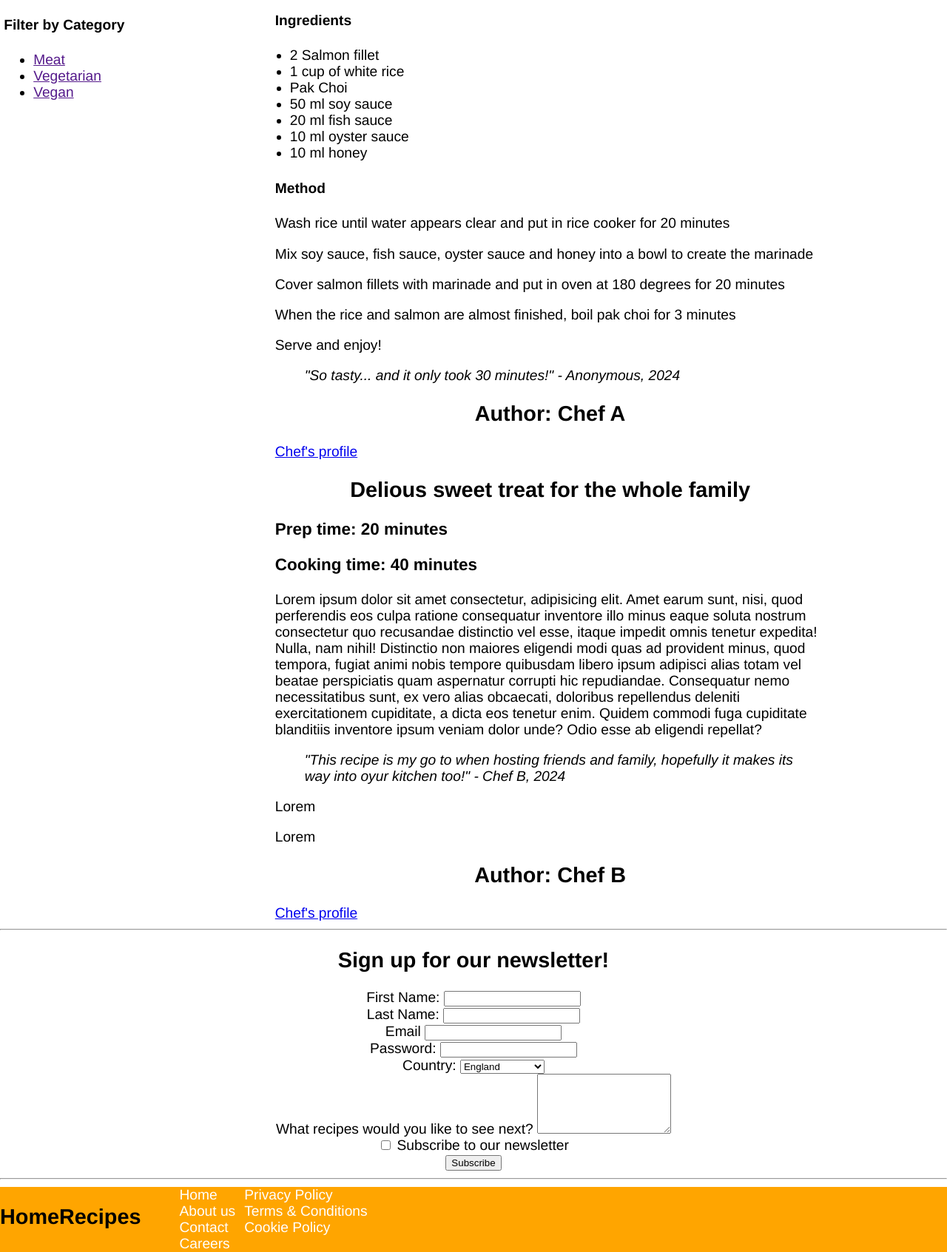
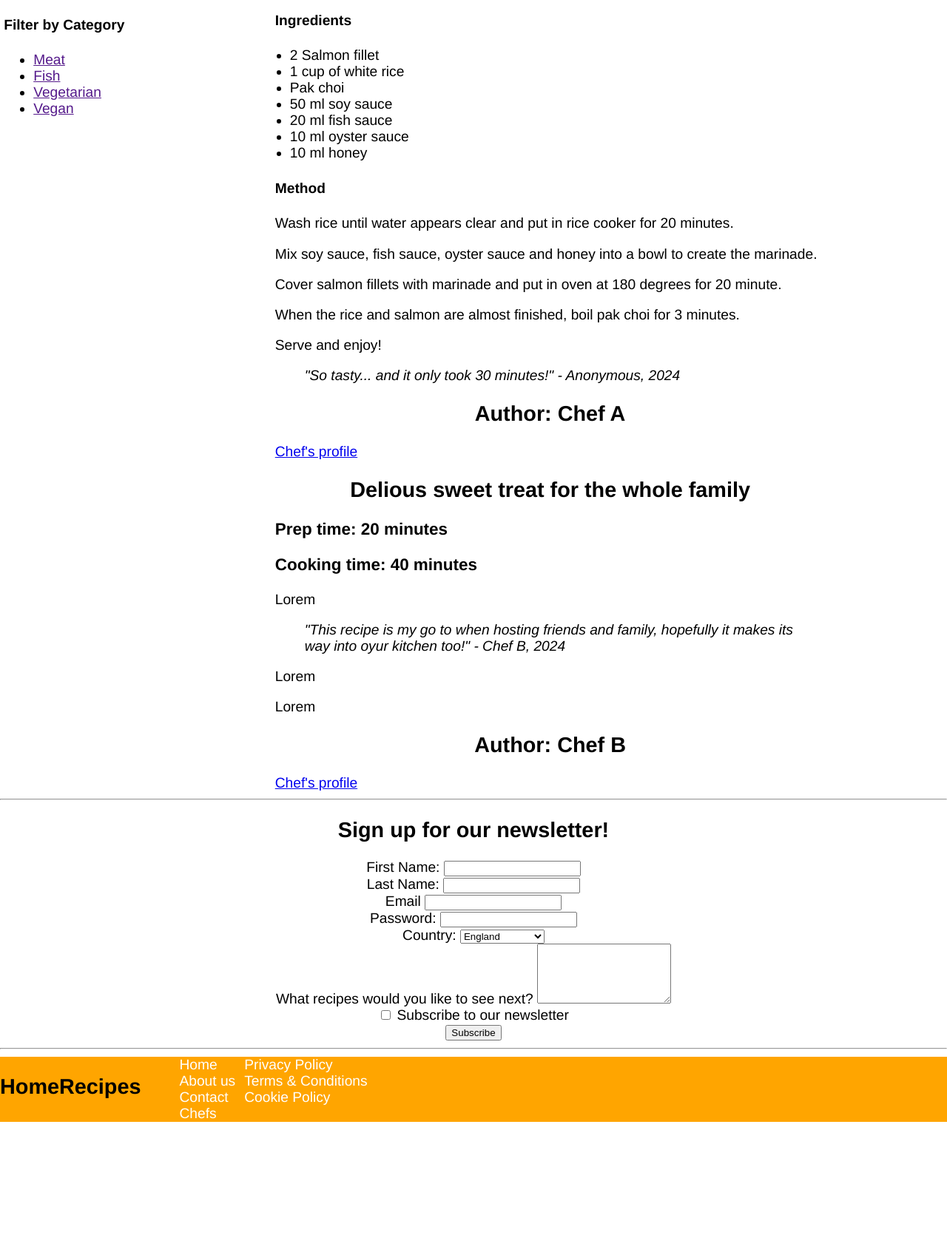
Before and after one commit to anishka-shar/anishka-shar.github.io, a plain HTML site: page index.html in a window 1280 px wide. Shown: the part 260-1953 px from the top of the page at 74% size. After the commit the page ends 1777 px from the top, so only its background shows below. Drawn offline with Linux system fonts and the light colour scheme.

Commit message:
Update index.html

```diff
--- a/index.html
+++ b/index.html
@@ -43,6 +43,7 @@
                      <nav>
                          <ul>
                              <li><a href="">Meat</a></li>
+                             <li><a href="">Fish</a></li>
                              <li><a href="">Vegetarian</a></li>
                              <li><a href="">Vegan</a></li>
                          </ul>
@@ -62,17 +63,17 @@
                         <ul id="ingredients">
                             <li>2 Salmon fillet</li>
                             <li>1 cup of white rice</li>
-                            <li>Pak Choi</li>
+                            <li>Pak choi</li>
                             <li>50 ml soy sauce</li>
                             <li>20 ml fish sauce</li>
                             <li>10 ml oyster sauce</li>
                             <li>10 ml honey</li>
                         </ul>
                         <h4>Method</h4>
-                        <p>Wash rice until water appears clear and put in rice cooker for 20 minutes</p>
-                        <p>Mix soy sauce, fish sauce, oyster sauce and honey into a bowl to create the marinade </p>
-                        <p>Cover salmon fillets with marinade and put in oven at 180 degrees for 20 minutes</p>
-                        <p>When the rice and salmon are almost finished, boil pak choi for 3 minutes</p>
+                        <p>Wash rice until water appears clear and put in rice cooker for 20 minutes.</p>
+                        <p>Mix soy sauce, fish sauce, oyster sauce and honey into a bowl to create the marinade.</p>
+                        <p>Cover salmon fillets with marinade and put in oven at 180 degrees for 20 minute.</p>
+                        <p>When the rice and salmon are almost finished, boil pak choi for 3 minutes.</p>
                         <p>Serve and enjoy!</p>
                     <blockquote>
                         <cite>"So tasty... and it only took 30 minutes!" -  Anonymous, 2024</cite>
@@ -91,7 +92,7 @@
                          <h3>Cooking time: 40 minutes</h3>
                     </header>
                     <main>
-                        <p>Lorem ipsum dolor sit amet consectetur, adipisicing elit. Amet earum sunt, nisi, quod perferendis eos culpa ratione consequatur inventore illo minus eaque soluta nostrum consectetur quo recusandae distinctio vel esse, itaque impedit omnis tenetur expedita! Nulla, nam nihil! Distinctio non maiores eligendi modi quas ad provident minus, quod tempora, fugiat animi nobis tempore quibusdam libero ipsum adipisci alias totam vel beatae perspiciatis quam aspernatur corrupti hic repudiandae. Consequatur nemo necessitatibus sunt, ex vero alias obcaecati, doloribus repellendus deleniti exercitationem cupiditate, a dicta eos tenetur enim. Quidem commodi fuga cupiditate blanditiis inventore ipsum veniam dolor unde? Odio esse ab eligendi repellat?</p>
+                        <p>Lorem</p>
                     <blockquote>
                         <cite>"This recipe is my go to when hosting friends and family, hopefully it makes its way into oyur kitchen too!" -  Chef B, 2024</cite>
                     </blockquote>
@@ -160,7 +161,7 @@
                         <li><a href="">Home</a></li>
                         <li><a href="">About us</a></li>
                         <li><a href="">Contact</a></li>
-                        <li><a href="">Careers</a></li>
+                        <li><a href="">Chefs</a></li>
                     </div>
                     <div>
                         <li><a href="">Privacy Policy </a></li>
```
